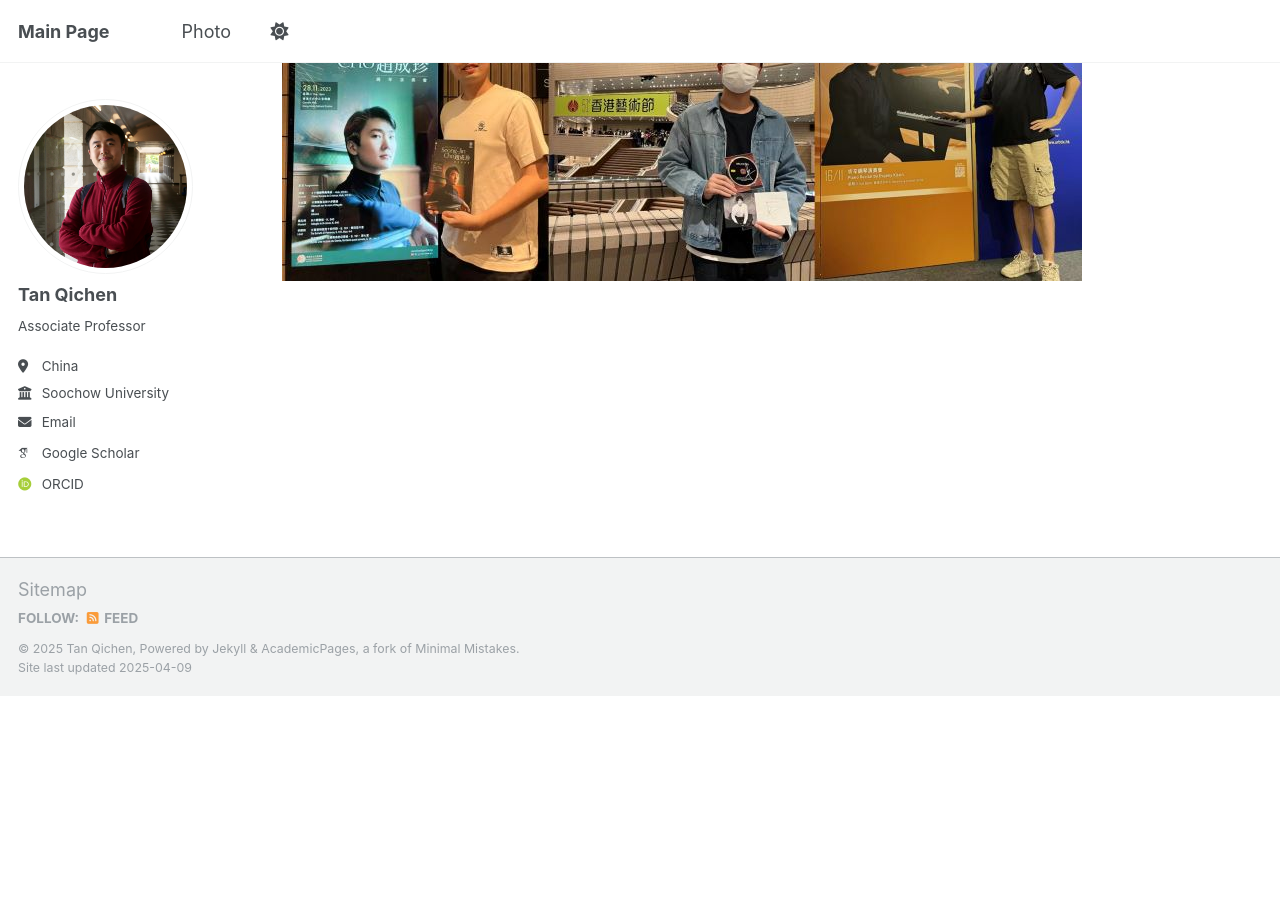
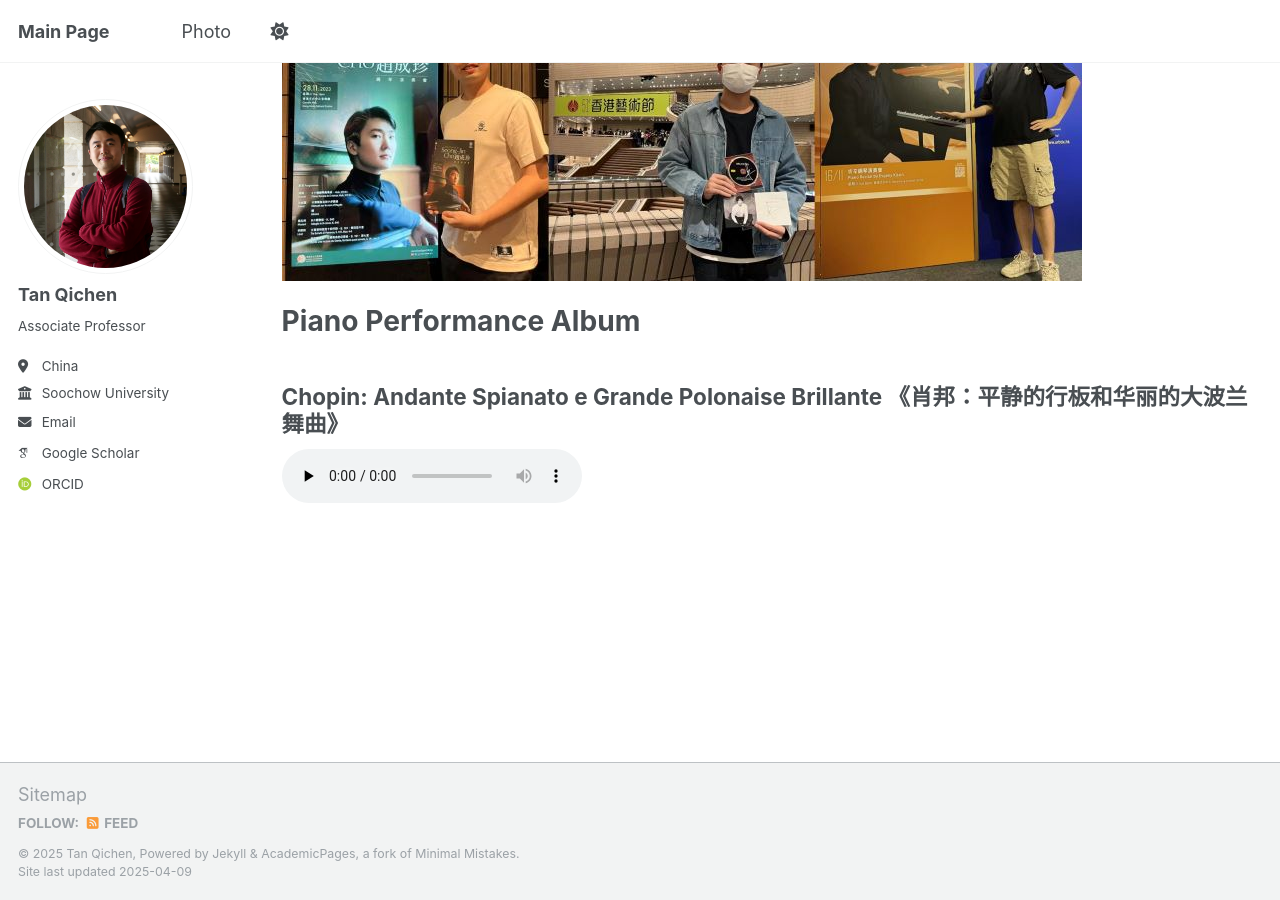
Before and after one commit to tylertam98/tylertam98.github.io, a Jekyll site: the page built from _pages/cv.md, in a window 1280 px wide and 900 px high, scrolled down 4020 px. Built offline with Jekyll 4.4.1, drawn with Linux system fonts in a browser that asks for light colours; some web fonts are replaced; before the commit the page ends 4715 px from its top, so only the background shows below that.

Commit message:
Update cv.md

```diff
--- a/_pages/cv.md
+++ b/_pages/cv.md
@@ -32,3 +32,11 @@ The beauty of HKUST.
 Music and Art in Hong Kong - Group photo with Jue Yao 姚珏 (Violinist), Bruce Liu 刘晓禹 (Pianist, First Prize at the 18th Chopin International Piano Competition), Lang Lang 郎朗 (The most famous Pianist in China), Seong-Jin Cho 赵成珍 (Pianist, First Prize at the 17th Chopin International Piano Competition), Kísin 基辛 (One of the most famous Pianist in the word).
 ------
 ![abc](/images/pt5.jpg)
+
+
+Piano Performance Album
+======
+
+Chopin: Andante Spianato e Grande Polonaise Brillante 《肖邦：平静的行板和华丽的大波兰舞曲》
+------
+<audio src="/images/华丽的大波兰.m4a" controls="" preload="none"> Recorded in summer 2019
```
